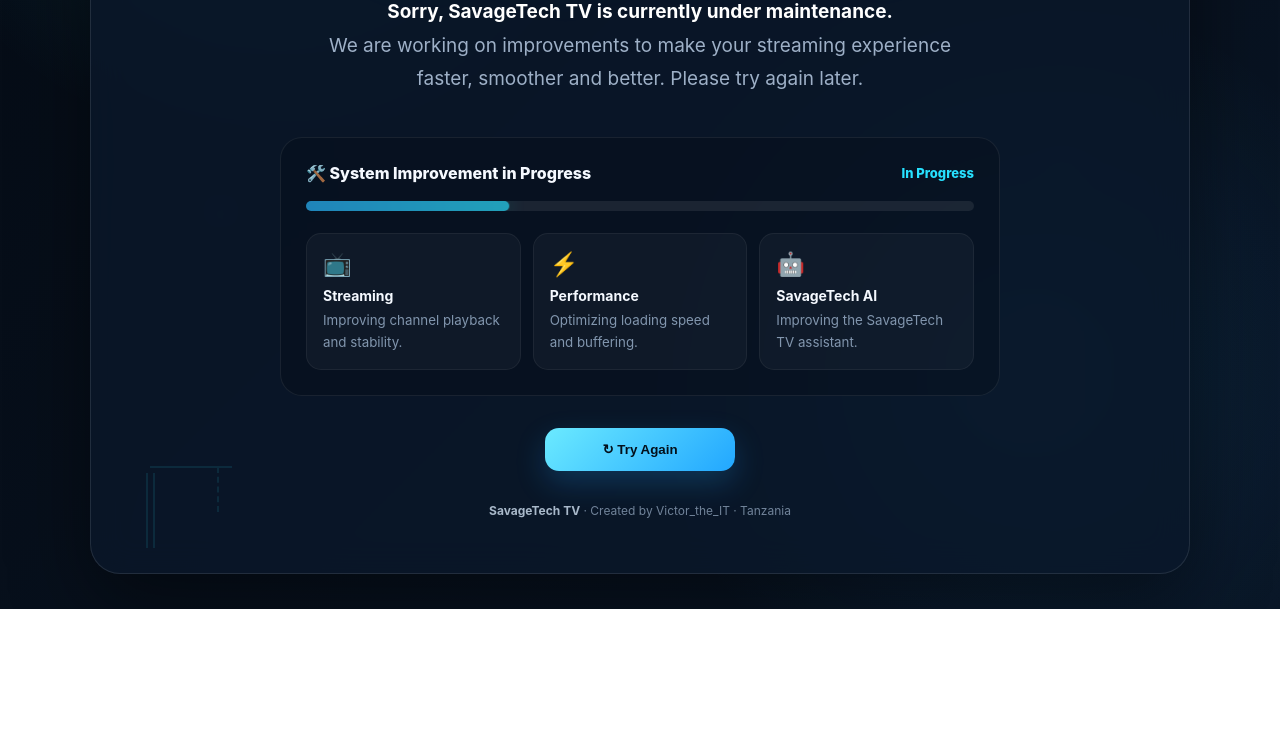
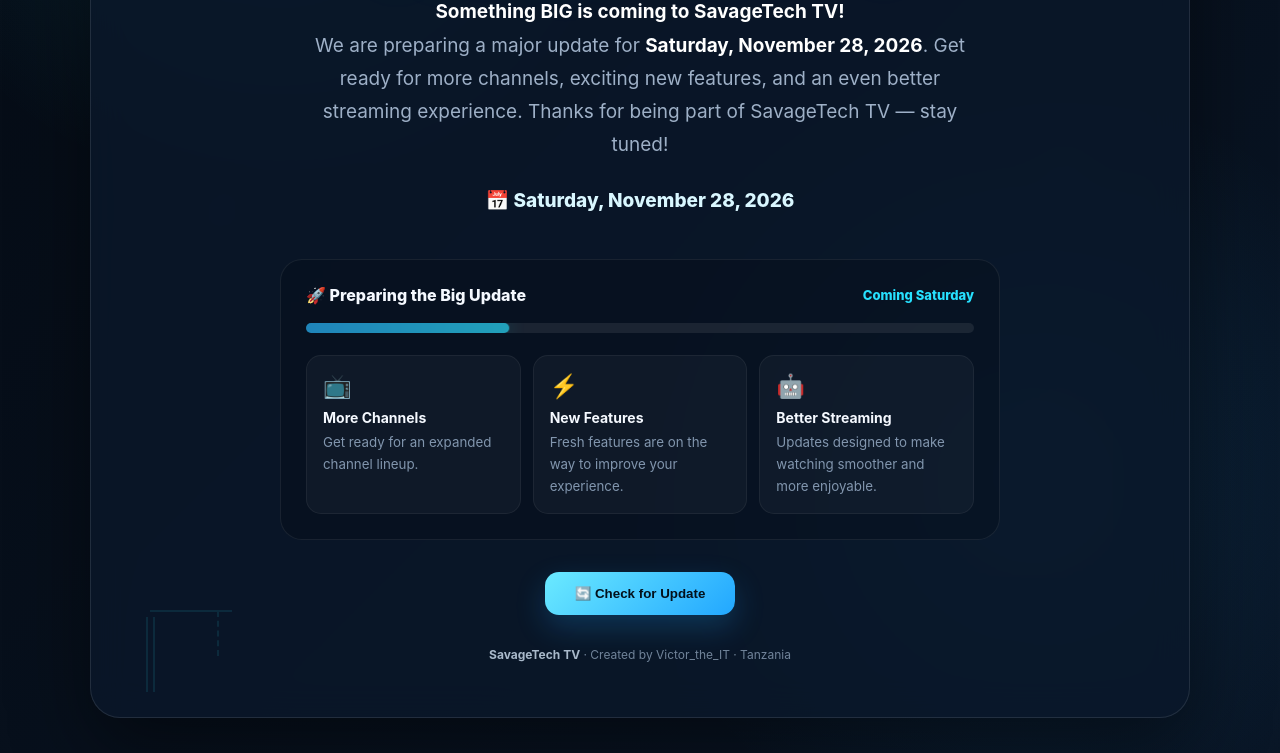
Before and after one commit to sagekd47-del/worldwide-tv, a website: page index.html in a window 1280 px wide. Shown: the part 365-1118 px from the top of the page. Before the commit the page ends 974 px from the top, so only its background shows below. Drawn offline with Linux system fonts and the light colour scheme.

Commit message:
Revise maintenance message for upcoming big update
Updated the maintenance message to announce a big update on November 28, 2026, with new features and channels.

```diff
--- a/index.html
+++ b/index.html
@@ -4,8 +4,8 @@
   <meta charset="UTF-8">
   <meta name="viewport" content="width=device-width, initial-scale=1.0">
   <meta name="theme-color" content="#07111f">
-  <meta name="description" content="SavageTech TV is temporarily under maintenance. Please try again later.">
-  <title>SavageTech TV — Under Maintenance</title>
+  <meta name="description" content="SavageTech TV is getting ready for a BIG UPDATE this Saturday, November 28, 2026. More features, more channels, and an upgraded streaming experience are coming.">
+  <title>SavageTech TV — Big Update Coming</title>
 
   <style>
     :root {
@@ -460,7 +460,7 @@
 
       <div class="badge">
         <span class="status-dot"></span>
-        Website Under Maintenance
+        BIG UPDATE THIS SATURDAY
       </div>
 
       <h1>
@@ -468,15 +468,18 @@
       </h1>
 
       <p class="message">
-        <strong>Sorry, SavageTech TV is currently under maintenance.</strong><br>
-        We are working on improvements to make your streaming experience
-        faster, smoother and better. Please try again later.
+        <strong>Something BIG is coming to SavageTech TV!</strong><br>
+        We are preparing a major update for <strong>Saturday, November 28, 2026</strong>.
+        Get ready for more channels, exciting new features, and an even better streaming experience.
+        Thanks for being part of SavageTech TV — stay tuned!
       </p>
+
+      <p class="message" style="margin-top:22px;color:#d9f7ff;font-weight:800;">📅 Saturday, November 28, 2026</p>
 
       <div class="construction">
         <div class="construction-title">
-          <span>🛠️ System Improvement in Progress</span>
-          <span>In Progress</span>
+          <span>🚀 Preparing the Big Update</span>
+          <span>Coming Saturday</span>
         </div>
 
         <div class="progress" aria-label="Maintenance progress">
@@ -486,26 +489,26 @@
         <div class="steps">
           <div class="step">
             <div class="step-icon">📺</div>
-            <strong>Streaming</strong>
-            <small>Improving channel playback and stability.</small>
+            <strong>More Channels</strong>
+            <small>Get ready for an expanded channel lineup.</small>
           </div>
 
           <div class="step">
             <div class="step-icon">⚡</div>
-            <strong>Performance</strong>
-            <small>Optimizing loading speed and buffering.</small>
+            <strong>New Features</strong>
+            <small>Fresh features are on the way to improve your experience.</small>
           </div>
 
           <div class="step">
             <div class="step-icon">🤖</div>
-            <strong>SavageTech AI</strong>
-            <small>Improving the SavageTech TV assistant.</small>
+            <strong>Better Streaming</strong>
+            <small>Updates designed to make watching smoother and more enjoyable.</small>
           </div>
         </div>
       </div>
 
       <button class="try-again" onclick="location.reload()">
-        ↻ Try Again
+        🔄 Check for Update
       </button>
 
       <footer>
@@ -516,4 +519,4 @@
   </main>
 
 </body>
-      </html>
+</html>
```
